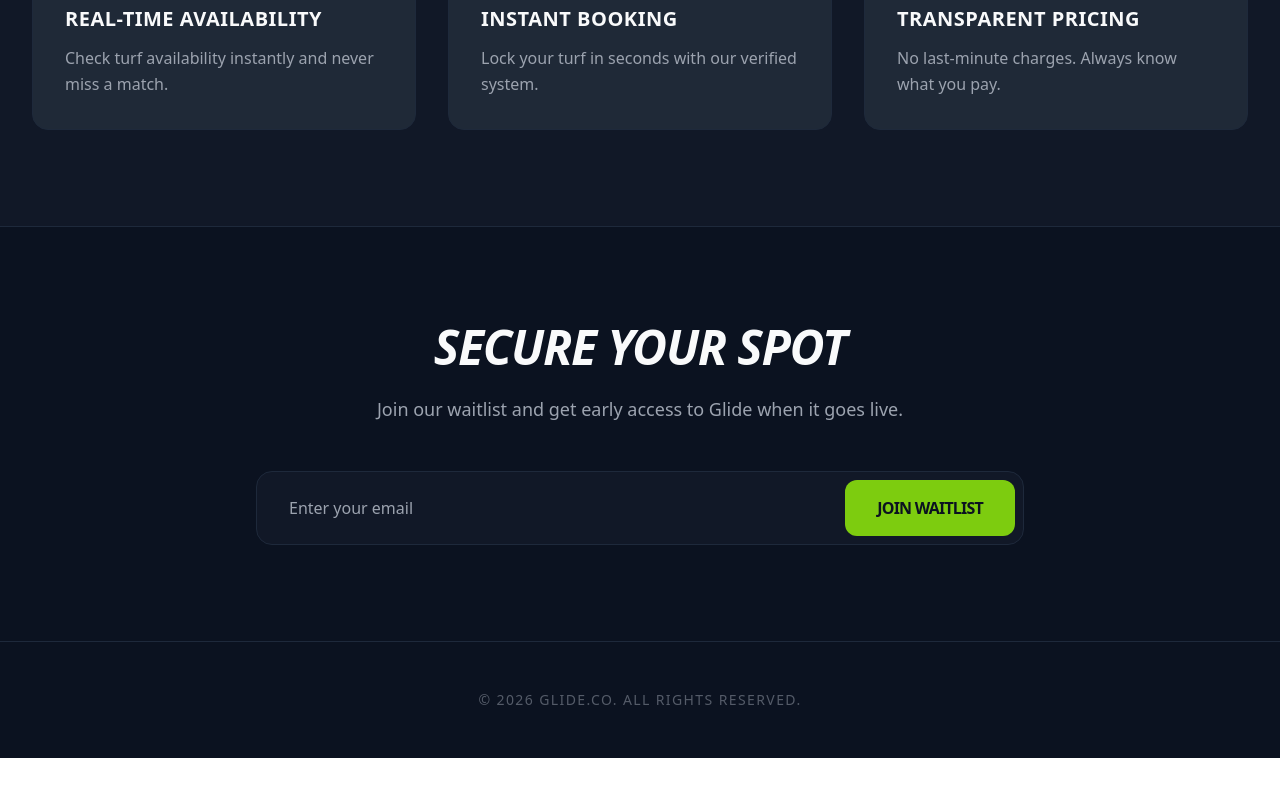
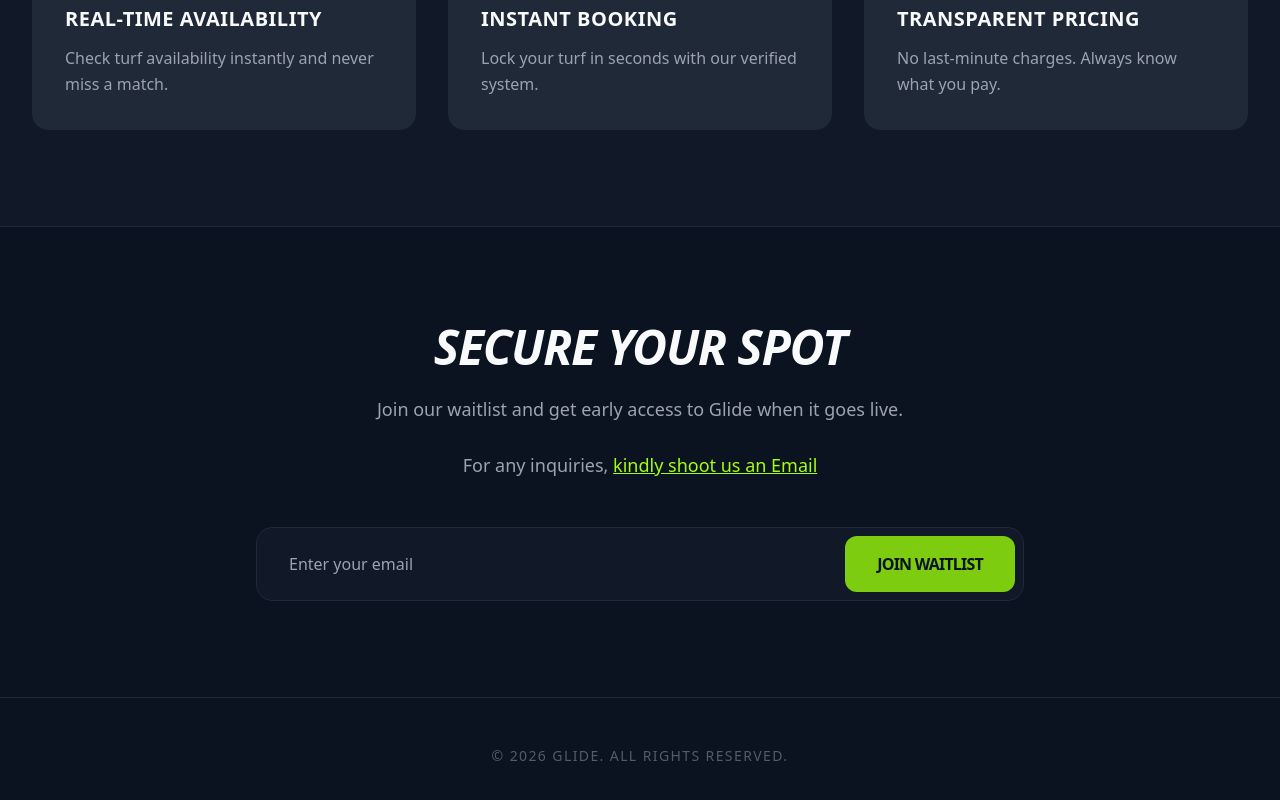
Before and after one commit to Stevekatana/Turfly, a React (Vite) app in the folder Waitlist/: page / in a window 1280 px wide. Shown: the part 1010-1810 px from the top of the page. Before the commit the page ends 1768 px from the top, so only its background shows below. Built offline with nearby package versions, Linux system fonts and the light colour scheme; no server answers.

Commit message:
added a simple contact link for inquiries

```diff
--- a/Waitlist/src/Landing.jsx
+++ b/Waitlist/src/Landing.jsx
@@ -88,8 +88,12 @@
         <div className="absolute bottom-0 right-0 w-96 h-96 bg-[#00F5FF]/5 blur-[150px] rounded-full -z-10" />
         <div className="max-w-3xl mx-auto text-center">
           <h2 className="text-4xl md:text-5xl font-bold mb-6 uppercase tracking-tight italic">Secure Your Spot</h2>
+          <p className="text-[#9CA3AF] text-lg mb-7 max-w-xl mx-auto">
+            Join our waitlist and get early access to Glide when it goes live.
+          </p>
+
           <p className="text-[#9CA3AF] text-lg mb-12 max-w-xl mx-auto">
-            Join our waitlist and get early access to Glide when it goes live.
+              For any inquiries, <a href="mailto:ksteve173@gmail.com" className='text-[#A3FF12] underline'>kindly shoot us an Email</a>
           </p>
           {!submitted ? (
             <form onSubmit={handleSubmit} className="flex flex-col md:flex-row items-stretch justify-center gap-3 p-2 bg-[#111827] rounded-2xl border border-[#1E293B] focus-within:border-[#A3FF12]/50 transition-all duration-300">
@@ -120,7 +124,7 @@
 
       <footer className="py-12 border-t border-[#1E293B] text-center">
         <p className="text-[#9CA3AF] text-sm uppercase tracking-widest opacity-50">
-          © {new Date().getFullYear()} Glide.Co. All Rights Reserved.
+          &copy; {new Date().getFullYear()} Glide. All Rights Reserved.
         </p>
       </footer>
     </div>
```
